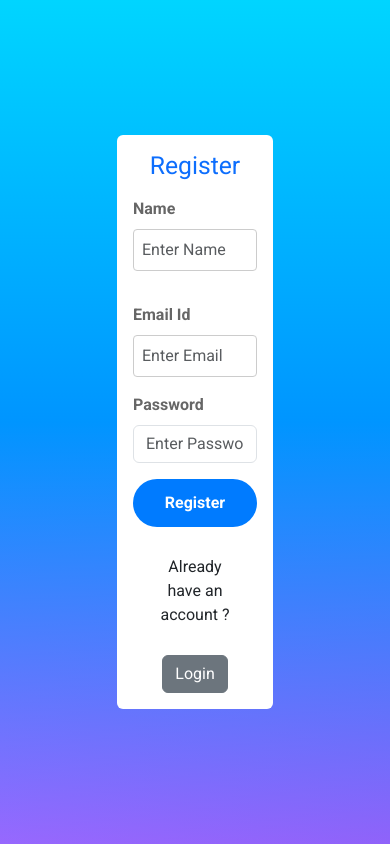
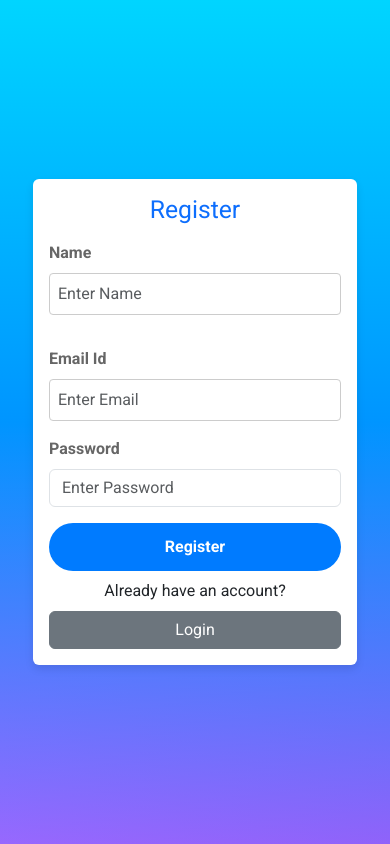
Before and after one commit to RagulRS/Vehicle-Care-Platform-FrontEnd, a React (Vite) app: page / in a window 390 px wide. Built offline with nearby package versions, Linux system fonts and the light colour scheme.

Commit message:
responsive changes

```diff
--- a/src/components/Login.jsx
+++ b/src/components/Login.jsx
@@ -6,8 +6,8 @@ import { useNavigate } from 'react-router-dom';
 import config from './config';
 
 const Login = () => {
-    const [email, setEmail] = useState();
-    const [password, setPassword] = useState();
+    const [email, setEmail] = useState('');
+    const [password, setPassword] = useState('');
     const navigate = useNavigate();
 
     const handleSubmit = (event) => {
@@ -31,12 +31,11 @@ const Login = () => {
         });
     }
 
-
     return (
         <div>
-            <div className="d-flex justify-content-center align-items-center text-center vh-100" style= {{backgroundImage : "linear-gradient(#00d5ff,#0095ff,rgba(93,0,255,.555))"}}>
-                <div className="bg-white p-3 rounded" style={{width : '40%'}}>
-                    <h2 className='mb-3 text-primary'>Login</h2>
+            <div className="d-flex justify-content-center align-items-center vh-100" style={{ backgroundImage: "linear-gradient(#00d5ff, #0095ff, rgba(93,0,255,.555))" }}>
+                <div className="bg-white p-3 rounded shadow-lg" style={{ width: '100%', maxWidth: '500px' }}>
+                    <h2 className="mb-3 text-primary text-center">Login</h2>
                     <form onSubmit={handleSubmit}>
                         <div className="mb-3 text-start">
                             <label htmlFor="exampleInputEmail1" className="form-label">
@@ -64,15 +63,14 @@ const Login = () => {
                                 required
                             />
                         </div>
-                        <button type="submit" className="btn btn-primary">Login</button>
+                        <button type="submit" className="btn btn-primary w-100">Login</button>
                     </form>
-
-                    <p className='container my-2'>Don&apos;t have an account?</p>
-                    <Link to='/register' className="btn btn-secondary">Register</Link>
+                    <p className="mt-3 text-center">Don&apos;t have an account?</p>
+                    <Link to='/register' className="btn btn-secondary w-100">Register</Link>
                 </div>
             </div>
         </div>
-    )
+    );
 }
 
-export default Login
+export default Login;
--- a/src/components/Register.css
+++ b/src/components/Register.css
@@ -1,3 +1,36 @@
+/* General styles for the register page */
+.register-page {
+    background-image: linear-gradient(#00d5ff, #0095ff, rgba(93,0,255,.555));
+    min-height: 100vh;
+}
+
+/* Register container with responsive behavior */
+.register-container {
+    width: 100%;
+    padding: 15px;
+}
+
+/* Register box styles with responsive max width */
+.register-box {
+    width: 100%;
+    max-width: 500px;  /* Set a maximum width to make it look good on larger screens */
+    box-shadow: 0px 4px 8px rgba(0,0,0,0.1);  /* Added a subtle shadow */
+}
+
+/* Input fields and button full width */
 .full-width-input {
-    width: 100%; /* Ensures the input takes up the full width of its container */
+    width: 100%;
 }
+
+/* Ensure buttons are full width for all screen sizes */
+.btn {
+    width: 100%;
+}
+
+/* Adjustments for smaller screen sizes */
+@media (max-width: 576px) {
+    .register-box {
+        padding: 15px;
+        max-width: 90%;  /* Reducing the max width slightly for small screens */
+    }
+}
--- a/src/components/Register.jsx
+++ b/src/components/Register.jsx
@@ -3,44 +3,41 @@ import { useState } from 'react';
 import { Link } from "react-router-dom";
 import axios from 'axios';
 import { useNavigate } from 'react-router-dom';
-import config from './config'
-import './Register.css'
+import config from './config';
+import './Register.css';  // Importing custom CSS
 
 const Register = () => {
-    const [name, setName] = useState();
-    const [email, setEmail] = useState();
-    const [password, setPassword] = useState();
+    const [name, setName] = useState('');
+    const [email, setEmail] = useState('');
+    const [password, setPassword] = useState('');
     const navigate = useNavigate();
 
     const handleSubmit = (event) => {
         event.preventDefault();
 
-        axios.post( `${config.apiUrl}/register`, {name, email, password})
+        axios.post(`${config.apiUrl}/register`, { name, email, password })
         .then(result => {
             console.log(result);
-            if(result.data === "Already registered"){
+            if (result.data === "Already registered") {
                 alert("E-mail already registered! Please Login to proceed.");
                 navigate('/login');
-            }
-            else{
-                alert("Registered successfully! Please Login to proceed.")
+            } else {
+                alert("Registered successfully! Please Login to proceed.");
                 navigate('/login');
             }
-
         })
         .catch(err => console.log(err));
     }
 
-
     return (
-        <div>
-            <div className="d-flex justify-content-center align-items-center text-center vh-100" style= {{backgroundImage : "linear-gradient(#00d5ff,#0095ff,rgba(93,0,255,.555))"}}>
-                <div className="bg-white p-3 rounded" style={{width : '40%'}}>
+        <div className="register-page">
+            <div className="d-flex justify-content-center align-items-center text-center vh-100 register-container">
+                <div className="bg-white p-3 rounded register-box">
                     <h2 className='mb-3 text-primary'>Register</h2>
                     <form onSubmit={handleSubmit}>
                         <div className="mb-3 text-start">
-                            <label htmlFor="exampleInputEmail1" className="form-label">
-                                <strong >Name</strong>
+                            <label htmlFor="exampleInputname" className="form-label">
+                                <strong>Name</strong>
                             </label>
                             <input
                                 type="text"
@@ -77,15 +74,15 @@ const Register = () => {
                                 required
                             />
                         </div>
-                        <button type="submit" className="btn btn-primary">Register</button>
+                        <button type="submit" className="btn btn-primary w-100">Register</button>
                     </form>
 
-                    <p className='container my-2'>Already have an account ?</p>
-                    <Link to='/login' className="btn btn-secondary">Login</Link>
+                    <p className='my-2'>Already have an account?</p>
+                    <Link to='/login' className="btn btn-secondary w-100">Login</Link>
                 </div>
             </div>
         </div>
-    )
+    );
 }
 
-export default Register
+export default Register;
```
Also changed, not shown: src/components/Login.css (added).
